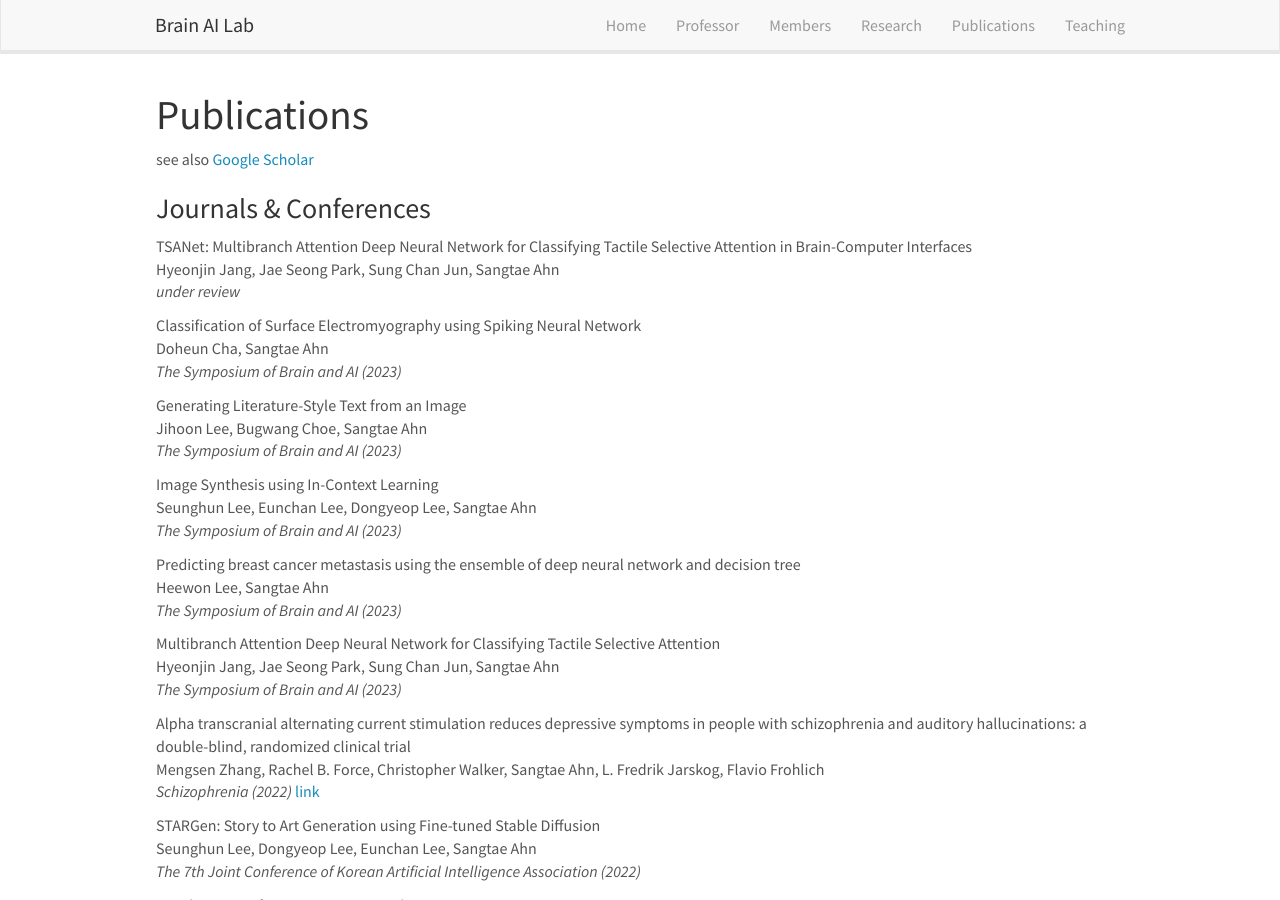
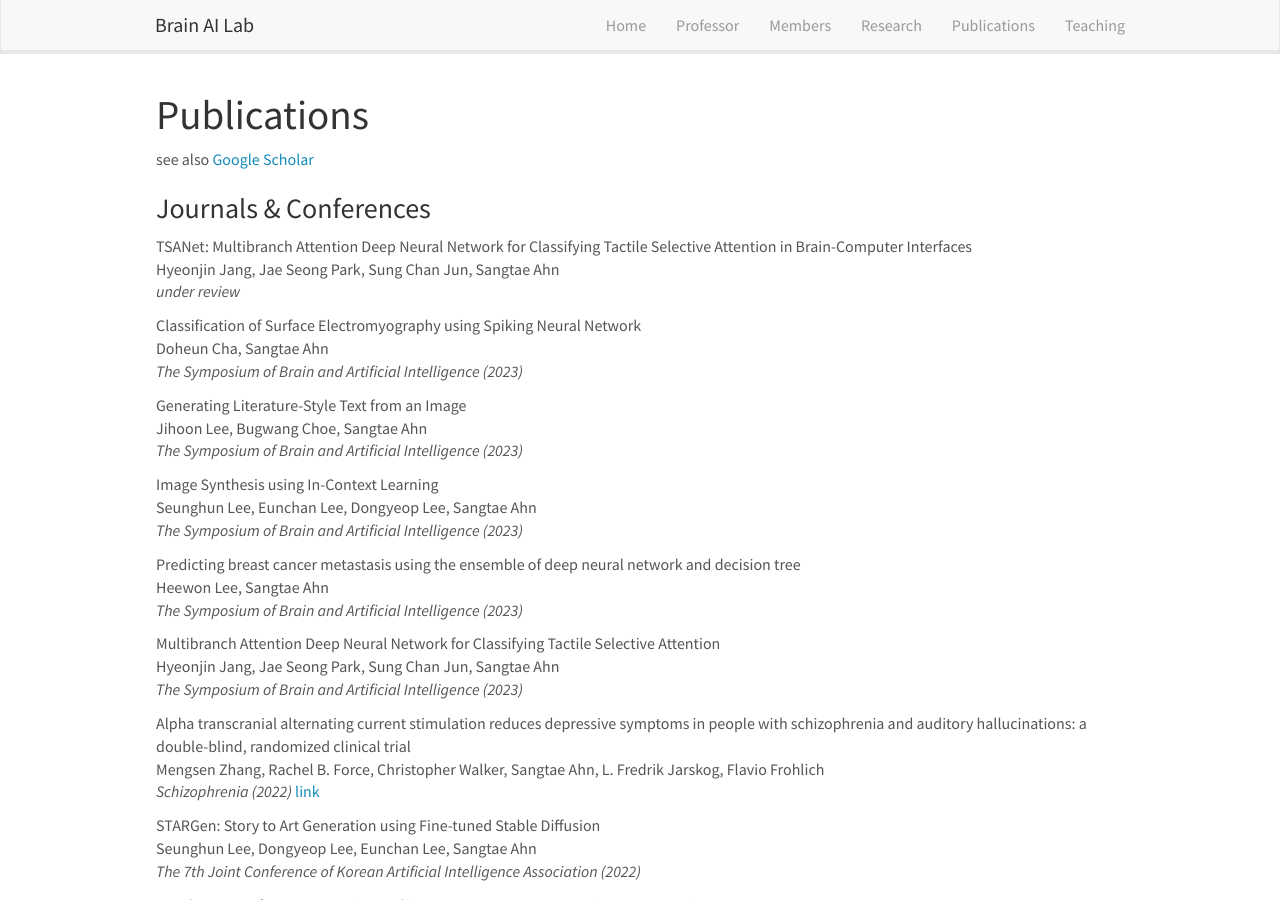
Before and after one commit to KNU-BrainAI/knu-brainai.github.io, a Jekyll site: the page built from _pages/publications.md, in a window 1280 px wide and 900 px high. Built offline with Jekyll 4.4.1, drawn with Linux system fonts in a browser that asks for light colours; nearby versions of some CDN libraries.

Commit message:
Update publist.yml

```diff
--- a/_data/publist.yml
+++ b/_data/publist.yml
@@ -4,23 +4,23 @@
 
 - title: "Classification of Surface Electromyography using Spiking Neural Network"
   authors: Doheun Cha, Sangtae Ahn
-  journal: The Symposium of Brain and AI (2023)
+  journal: The Symposium of Brain and Artificial Intelligence (2023)
 
 - title: "Generating Literature-Style Text from an Image"
   authors: Jihoon Lee, Bugwang Choe, Sangtae Ahn
-  journal: The Symposium of Brain and AI (2023)
+  journal: The Symposium of Brain and Artificial Intelligence (2023)
 
 - title: "Image Synthesis using In-Context Learning"
   authors: Seunghun Lee, Eunchan Lee, Dongyeop Lee, Sangtae Ahn
-  journal: The Symposium of Brain and AI (2023)
+  journal: The Symposium of Brain and Artificial Intelligence (2023)
 
 - title: "Predicting breast cancer metastasis using the ensemble of deep neural network and decision tree"
   authors: Heewon Lee, Sangtae Ahn
-  journal: The Symposium of Brain and AI (2023)
+  journal: The Symposium of Brain and Artificial Intelligence (2023)
 
 - title: "Multibranch Attention Deep Neural Network for Classifying Tactile Selective Attention "
   authors: Hyeonjin Jang, Jae Seong Park, Sung Chan Jun, Sangtae Ahn
-  journal: The Symposium of Brain and AI (2023)
+  journal: The Symposium of Brain and Artificial Intelligence (2023)
 
 - title: "Alpha transcranial alternating current stimulation reduces depressive symptoms in people with schizophrenia and auditory hallucinations: a double-blind, randomized clinical trial"
   authors: Mengsen Zhang, Rachel B. Force, Christopher Walker, Sangtae Ahn, L. Fredrik Jarskog, Flavio Frohlich
```
